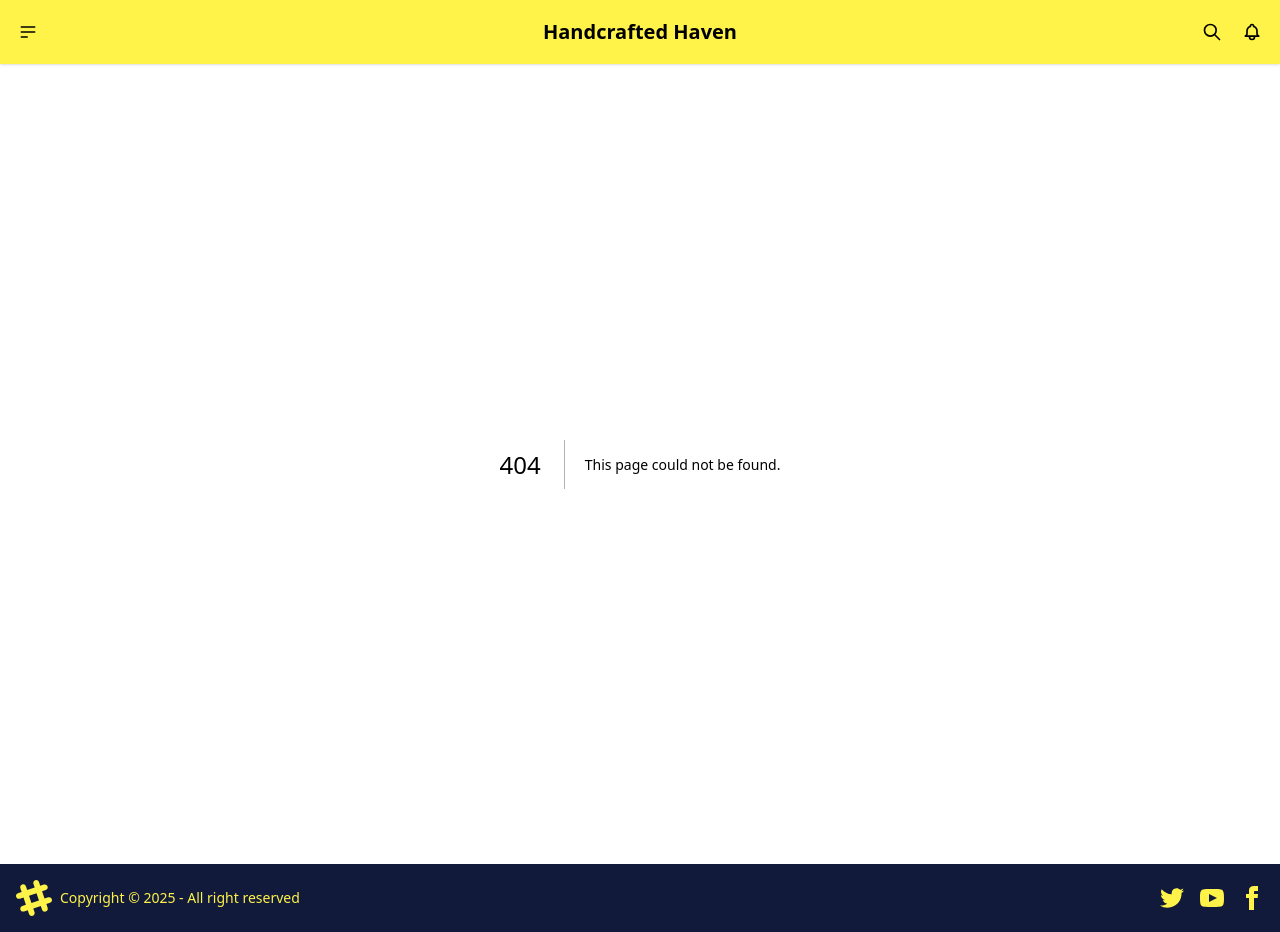
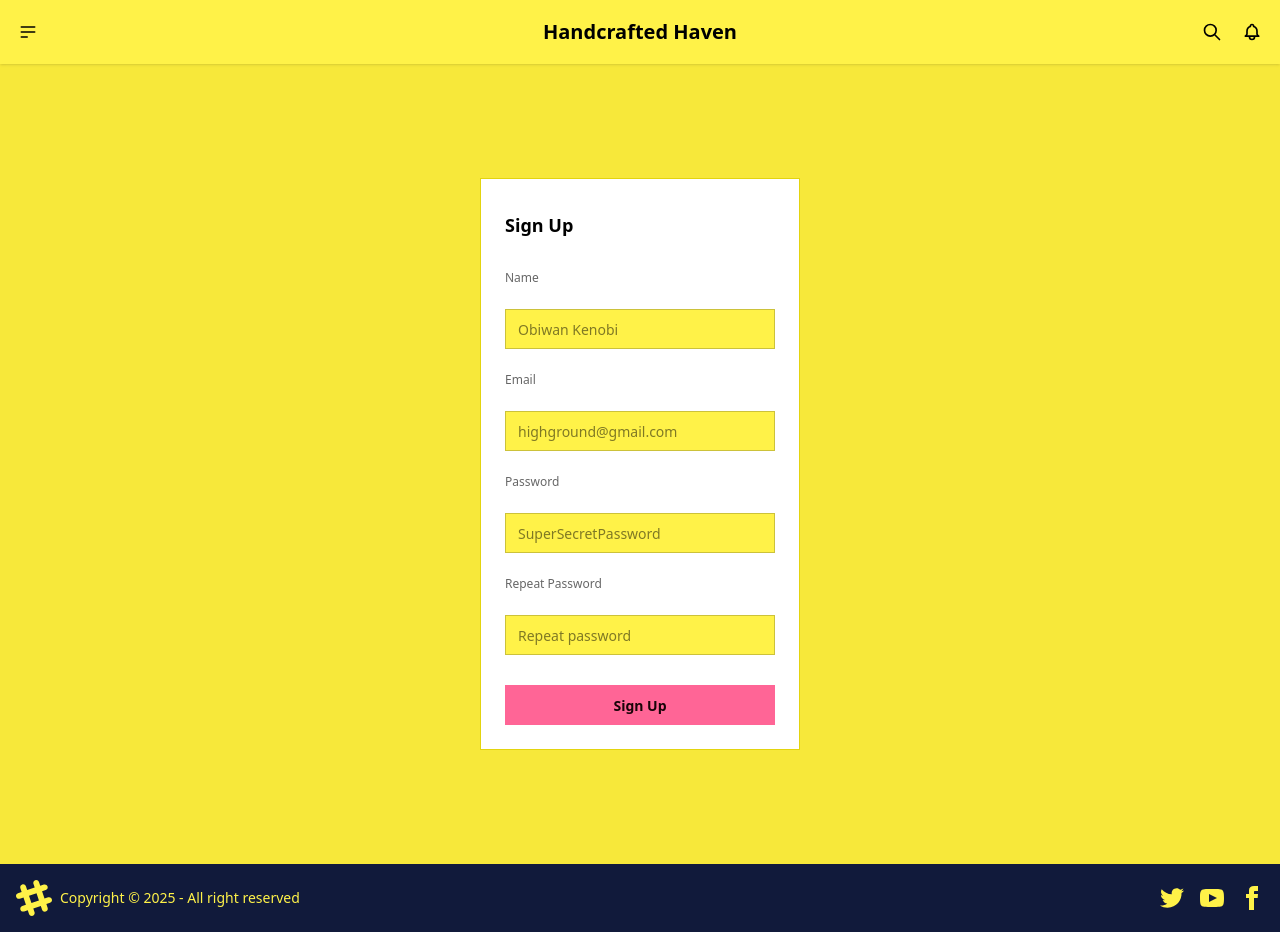
Before and after one commit to Username-Red/handcrafted-solo, a Next.js app: page /signup in a window 1280 px wide. Before the commit this address had no page. Built offline with nearby package versions, Linux system fonts and the light colour scheme.

Commit message:
adding signup pagination

```diff
--- a/app/components/Header.tsx
+++ b/app/components/Header.tsx
@@ -1,3 +1,4 @@
+import Link from 'next/link'
 import React from 'react'
 
 const Header = () => {
@@ -12,14 +13,14 @@ const Header = () => {
             <ul
                 tabIndex={-1}
                 className="menu menu-sm dropdown-content bg-base-100 rounded-box z-1 mt-3 w-52 p-2 shadow">
-                <li><a>Homepage</a></li>
+                <li><Link href={"../signup"}>signup</Link></li>
                 <li><a>Portfolio</a></li>
                 <li><a>About</a></li>
             </ul>
             </div>
         </div>
         <div className="navbar-center">
-            <a className="btn btn-ghost text-xl">Handcrafted Haven</a>
+            <Link href={"/"} className="btn btn-ghost text-xl">Handcrafted Haven</Link>
         </div>
         <div className="navbar-end">
             <button className="btn btn-ghost btn-circle">
--- a/app/signup/signup.tsx
+++ b/app/signup/page.tsx
@@ -31,7 +31,7 @@ const Signup = () => {
     <div className="flex justify-center items-center min-h-screen bg-base-200 p-4">
       <form
         onSubmit={handleSubmit}
-        className="fieldset bg-base-200 border-base-300 rounded-box w-xs border p-6 space-y-4"
+        className="fieldset bg-white border-base-300 rounded-box w-xs border p-6 space-y-4"
       >
         <legend className="fieldset-legend text-lg font-bold">Sign Up</legend>
 
```
